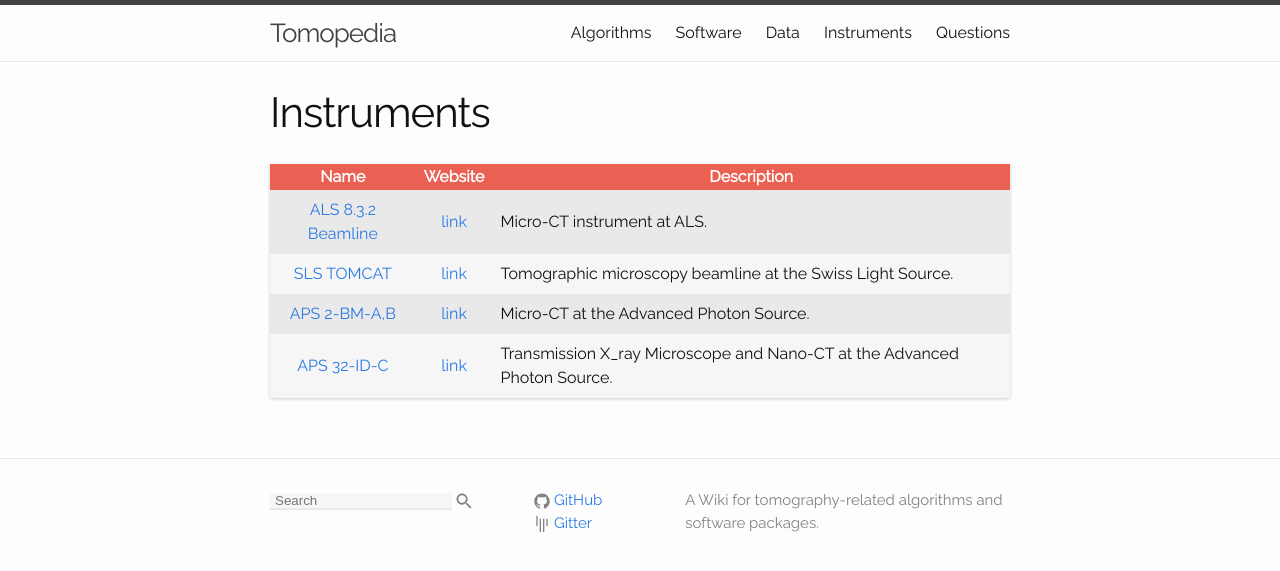
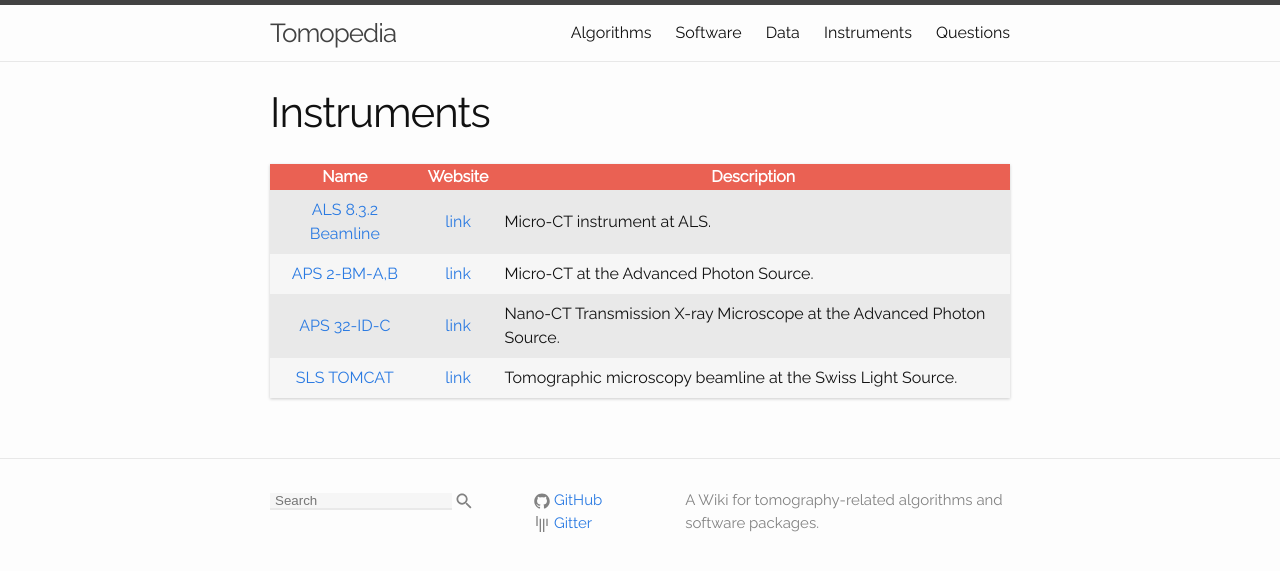
Before and after one commit to tomopedia/tomopedia.github.io, a Jekyll site: the page built from main_pages/60_instruments.md, in a window 1280 px wide. Shown: the top 571 px of the page. Built offline with Jekyll 4.4.1, drawn with Linux system fonts in a browser that asks for light colours.

Commit message:
alphabetical order

```diff
--- a/main_pages/60_instruments.md
+++ b/main_pages/60_instruments.md
@@ -9,6 +9,6 @@ include_in_menu: true
 |                   Name                            |                        Website                                            | Description                                                                                   |
 |:-------------------------------------------------:|:-------------------------------------------------------------------------:|-----------------------------------------------------------------------------------------------|
 |     [ALS 8.3.2 Beamline](/instruments/als832/)    |    [link](http://microct.lbl.gov/)                                        | Micro-CT instrument at ALS.                                                                   |
+|     [APS 2-BM-A,B](/instruments/aps2bm/)          |    [link](https://www1.aps.anl.gov/imaging/beamlines/2-bm-a-b/)           | Micro-CT at the Advanced Photon Source.                                                       |
+|     [APS 32-ID-C](/instruments/aps32id/)          |    [link](https://confluence.aps.anl.gov/display/TXM/TXM+at+32-ID+Home)   | Nano-CT Transmission X-ray Microscope at the Advanced Photon Source.                      |
 |     [SLS TOMCAT](/instruments/tomcat/)            |    [link](https://www.psi.ch/sls/tomcat/)                                 | Tomographic microscopy beamline at the Swiss Light Source.                                    |
-|     [APS 2-BM-A,B](/instruments/aps2bm/)          |    [link](https://www1.aps.anl.gov/imaging/beamlines/2-bm-a-b/)           | Micro-CT at the Advanced Photon Source.                                                       |
-|     [APS 32-ID-C](/instruments/aps32id/)          |    [link](https://confluence.aps.anl.gov/display/TXM/TXM+at+32-ID+Home)   | Transmission X_ray Microscope and Nano-CT at the Advanced Photon Source.                      |
```
